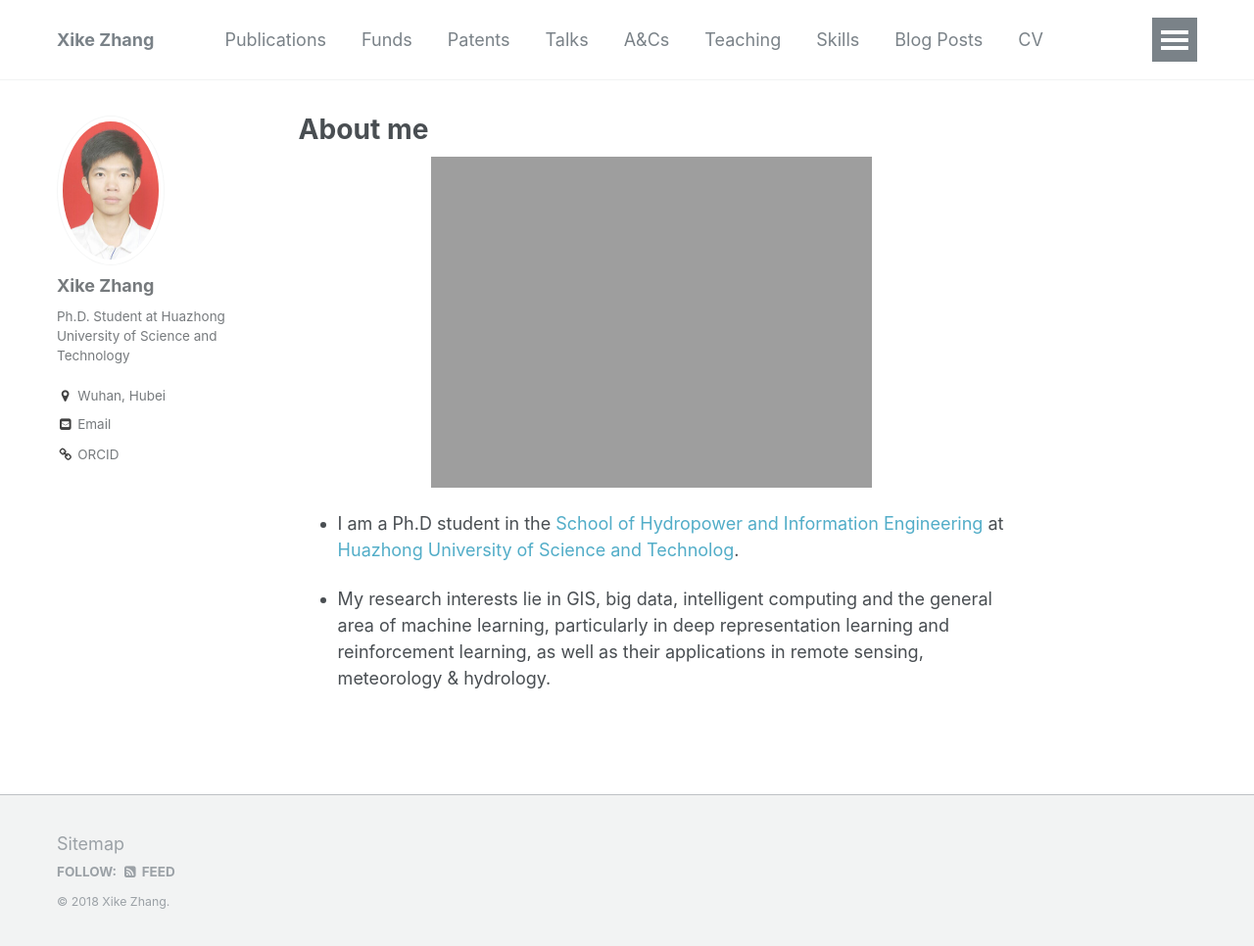
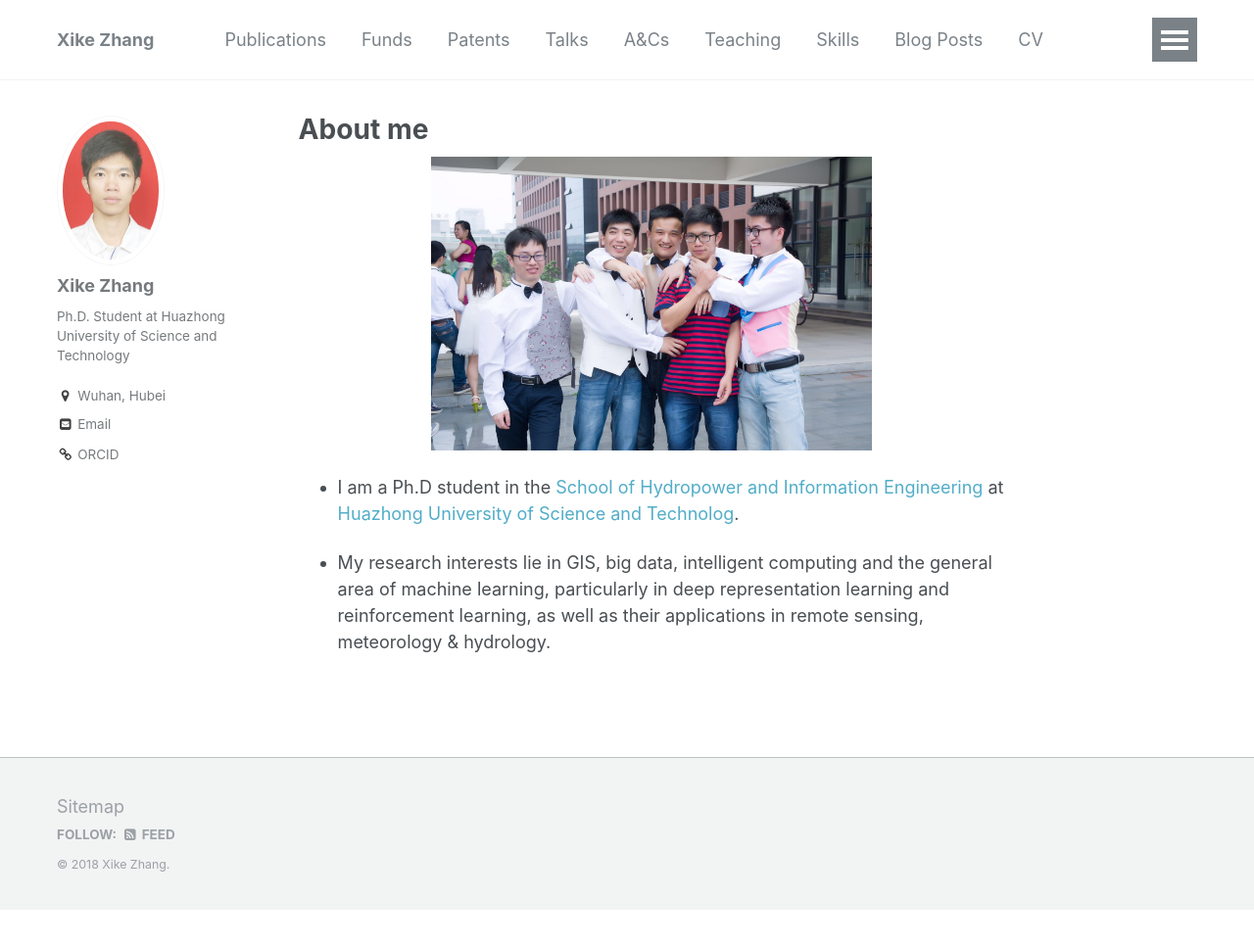
Before and after one commit to kokocheung/XikeZhang.github.io, a Jekyll site: the page built from _pages/about.md, in a window 1280 px wide and 966 px high. Shown: the whole window at 98% size. Built offline with Jekyll 4.4.1, drawn with Linux system fonts in a browser that asks for light colours.

Commit message:
Update about.md

```diff
--- a/_pages/about.md
+++ b/_pages/about.md
@@ -9,7 +9,7 @@ redirect_from:
 ---
 
 <p align="center">
-  <img src="https://kokocheung.github.io/xikezhang.github.io/files/mypic.jpg?raw=true" alt="My Pic" style="width: 450px;"/>
+  <img src="https://kokocheung.github.io/files/mypic.jpg?raw=true" alt="My Pic" style="width: 450px;"/>
 </p>
 
 * I am a Ph.D student in the [School of Hydropower and Information Engineering](http://hae.hust.edu.cn/) at [Huazhong University of Science and Technolog](https://www.hust.edu.cn/). <!--[[Curriculum Vitae]](http://lantaoyu.com/files/lantaoyu_cv.pdf)-->
```
